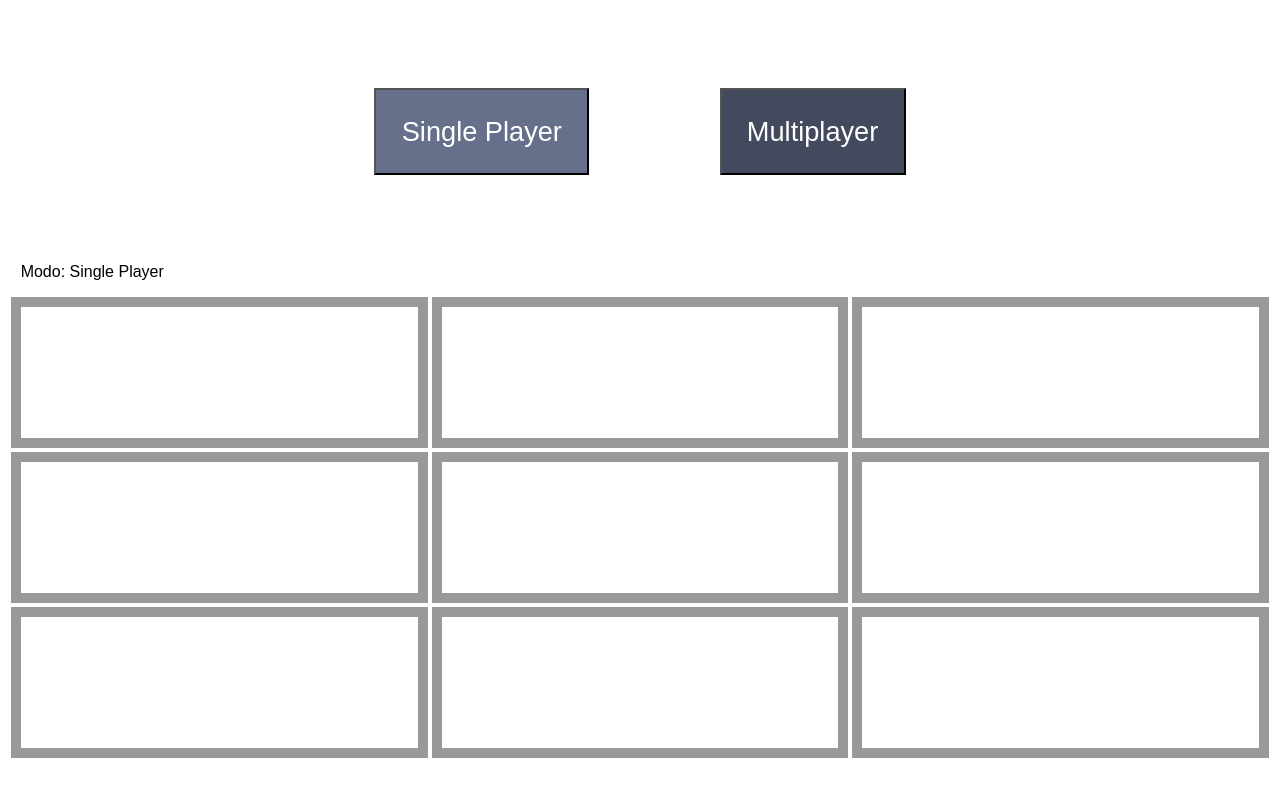
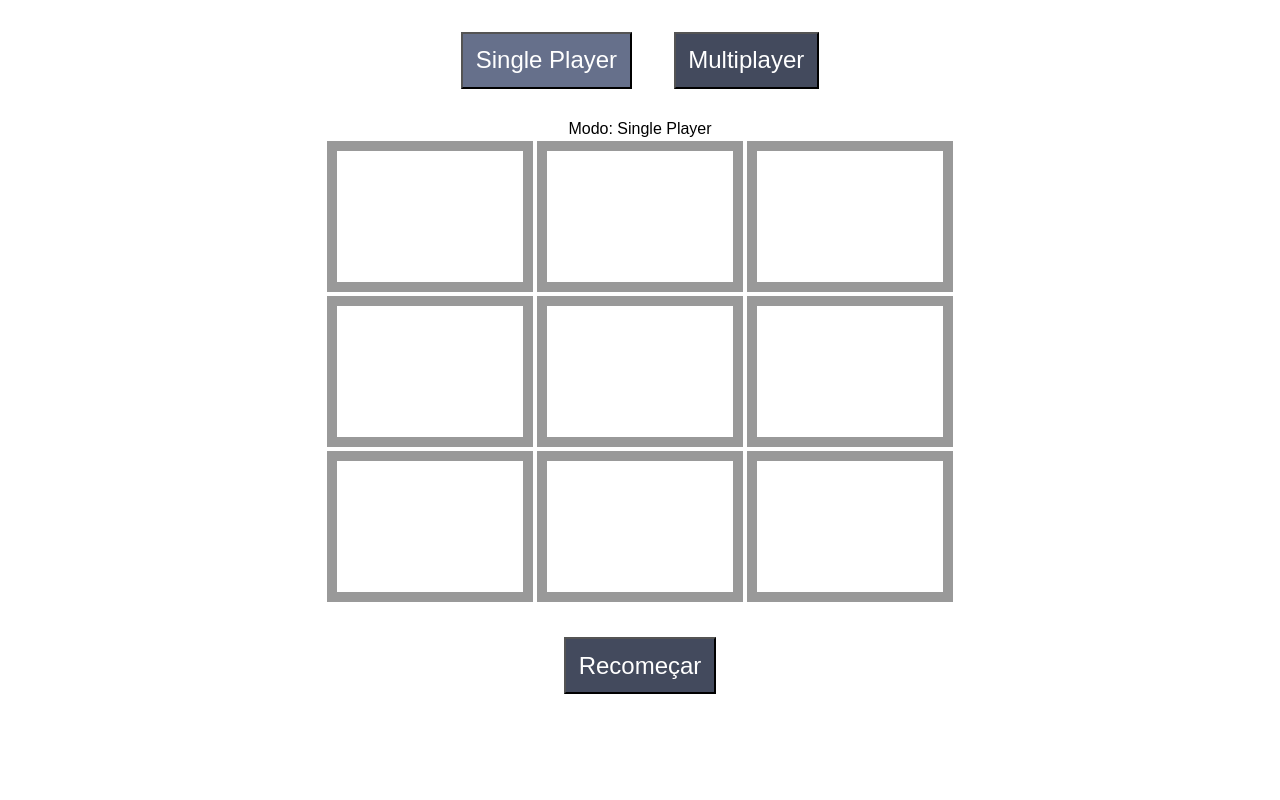
Before and after one commit to Jhoe73/Projetos-Javascript, a plain HTML site: page Jogo da Velha/index.html in a window 1280 px wide. Shown: the top 800 px of the page. Drawn offline with Linux system fonts and the light colour scheme.

Commit message:
Visualização do layout
Melhora na dimensão do layout do jogo.

```diff
--- a/Jogo da Velha/index.html
+++ b/Jogo da Velha/index.html
@@ -1,44 +1,53 @@
 <!DOCTYPE html>
 <html lang="pt-br" dir="ltr">
+
 <head>
   <meta charset="utf-8">
   <meta name="viewport" content="width=device-width, initial-scale=1.0">
   <title>Jogo da velha</title>
   <style>
     table {
+      width: 50% !important;
+      margin: auto;
+      text-align: center;
+    }
+
+    .tictac {
+      background: #ffffff;
+      border: #999 10px solid;
       width: 100%;
+      height: 33%;
+      font-size: 7em;
     }
-  .tictac
-  {
-    background:#ffffff;
-    border:#999 10px solid;
-    width:100%;
-    height:33%;
-    font-size:7em;
-  }
+
     .btn {
-    background:#434a5d;
-    margin: 5%;
-    padding: 2%;
-    font-size:1.7em;
+      background: #434a5d;
+      margin: 1.5%;
+      padding: 1%;
+      font-size: 1.5em;
       align-items: center;
       color: #ffffff;
     }
-  .modoDeJogo{
+
+    .modoDeJogo {
       text-align: center;
       align-content: center;
-    margin-top: 2%;
-    margin-bottom: 2%;
+      margin-top: 1%;
+      margin-bottom: 1%;
     }
+
     button {
       margin: 2%;
     }
+
     .spanModo {
-    margin: 1%;
       font-family: Arial, Helvetica, sans-serif;
+      margin: auto;
+      text-align: center;
     }
   </style>
 </head>
+
 <body>
   <nav>
     <div class="modoDeJogo">
@@ -79,4 +88,5 @@
   <script src="js/gameFunctions.js"></script>
 
 </body>
+
 </html>
```
Lines whose indentation alone changed are shown as unchanged.
